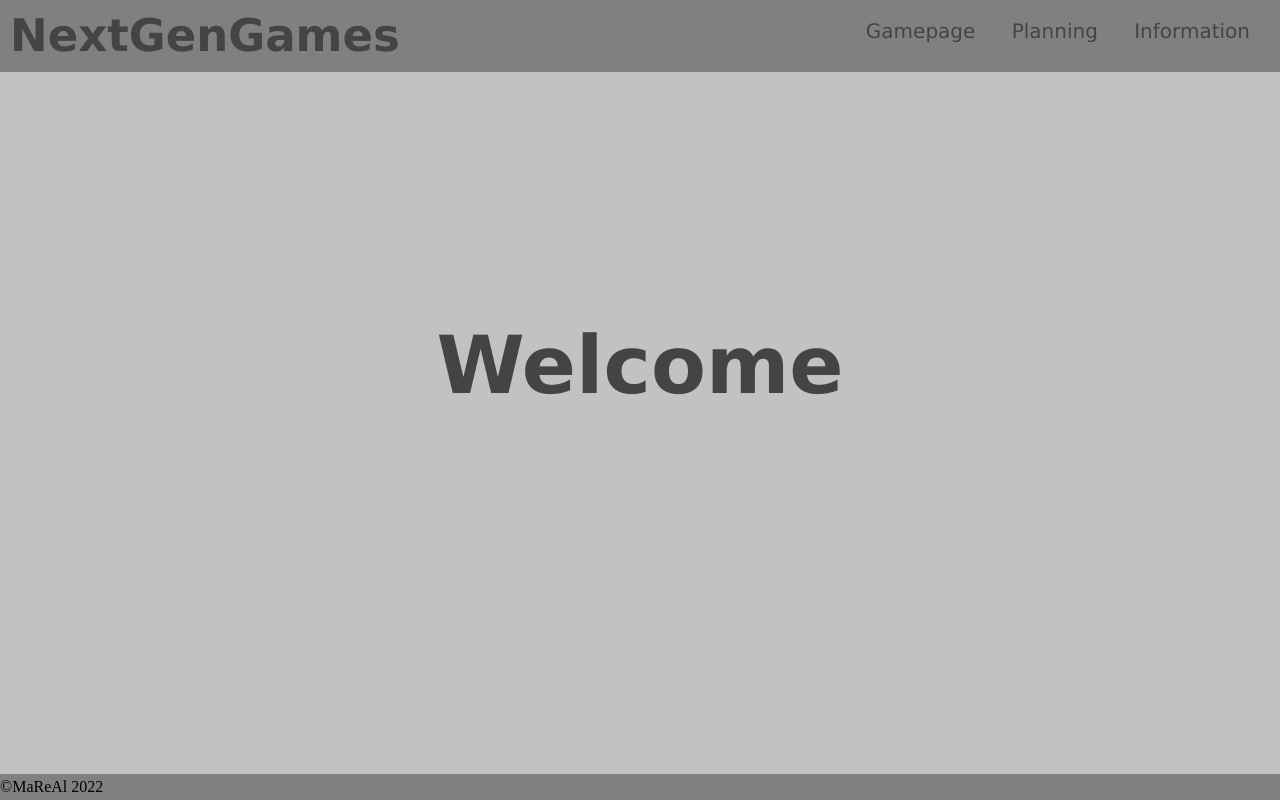
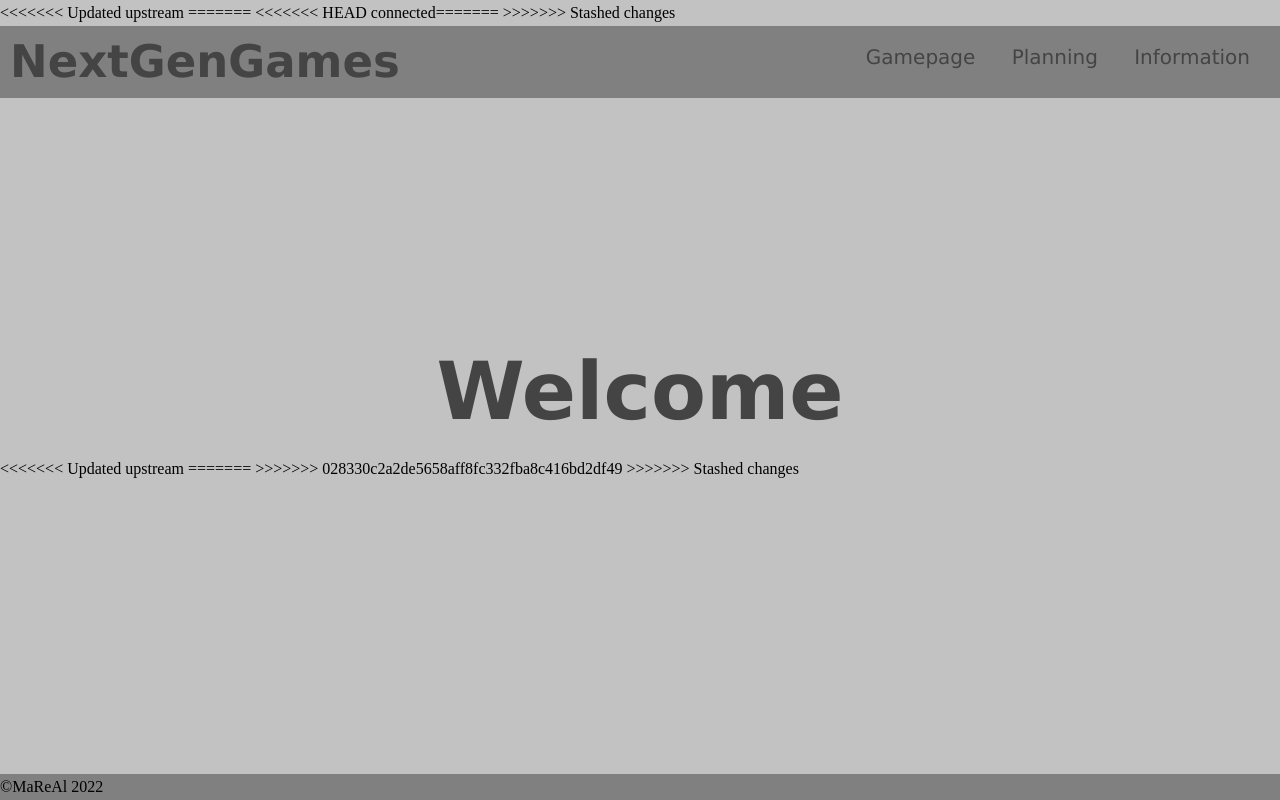
Before and after one commit to JongeManMetBaard/MaReAl, a PHP site: page / in a window 1280 px wide. Run offline with PHP 8.4, Linux system fonts and the light colour scheme.

Commit message:
Update index.php
Connectie met database

```diff
--- a/index.php
+++ b/index.php
@@ -1,3 +1,21 @@
+<<<<<<< Updated upstream
+=======
+<<<<<<< HEAD
+<?php
+ $hostName = "localhost";
+ $userName = "root";
+ $password = "";
+ $dbName = "mareal";
+ $conn= new mysqli($hostName,$userName,$password,$dbName);
+ if($conn){
+    echo "connected";
+ }else{
+    echo "not connected";
+ }
+
+  ?>
+=======
+>>>>>>> Stashed changes
 <!DOCTYPE html>
 <html lang="en">
 <head>
@@ -26,3 +44,7 @@
     </footer>
 </body>
 </html>
+<<<<<<< Updated upstream
+=======
+>>>>>>> 028330c2a2de5658aff8fc332fba8c416bd2df49
+>>>>>>> Stashed changes
```
